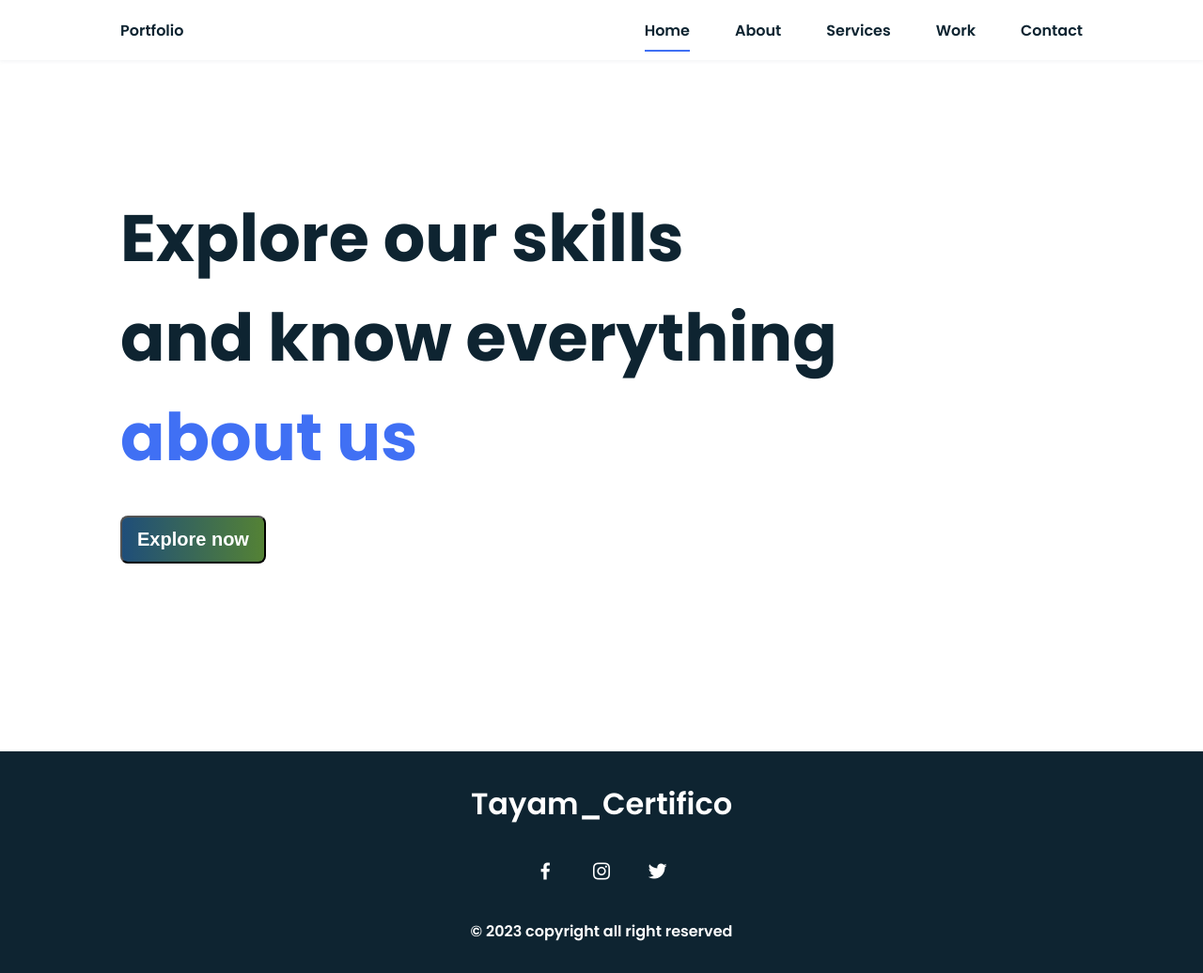
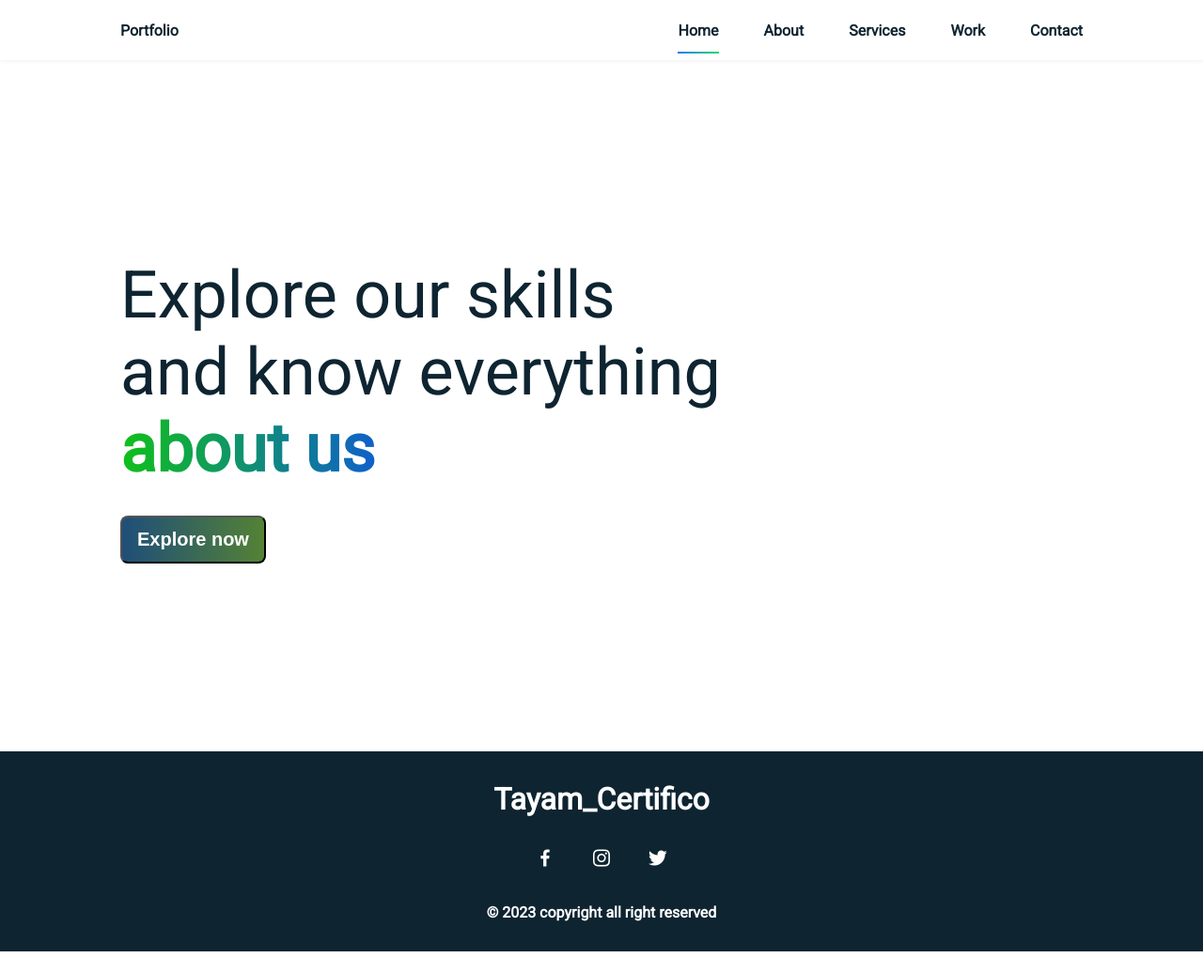
Before and after one commit to thirdxx/Tayam_Certifico, a PHP site: page /html/index.html in a window 1280 px wide. Shown: the whole page at 94% size. After the commit the page ends 1013 px from the top, so only its background shows below. Run offline with PHP 8.4, Linux system fonts and the light colour scheme.

Commit message:
little changes in css

```diff
--- a/css/about.css
+++ b/css/about.css
@@ -152,7 +152,7 @@ img {
   height: 0.18rem;
   left: 0;
   top: 2rem;
-  background-color: var(--first-color);
+  background-image: linear-gradient(to right, #1cb5c9, #66e929);
 }
 .nav__logo {
   color: var(--second-color);
@@ -170,7 +170,7 @@ img {
   height: 0.18rem;
   left: 0;
   top: 2rem;
-  background-color: var(--first-color);
+  background-image: linear-gradient(to right, #1b7ceb, #19db70);
 }
 
 .show {
--- a/css/aboutp2.css
+++ b/css/aboutp2.css
@@ -123,7 +123,7 @@ a {
   height: 0.18rem;
   left: 0;
   top: 2rem;
-  background-color: var(--first-color);
+  background-image: linear-gradient(to right, #1cb5c9, #66e929);
 }
 .nav__logo {
   color: var(--second-color);
@@ -141,7 +141,7 @@ a {
   height: 0.18rem;
   left: 0;
   top: 2rem;
-  background-color: var(--first-color);
+  background-image: linear-gradient(to right, #1b7ceb, #19db70);
 }
 
 .show {
--- a/css/services.css
+++ b/css/services.css
@@ -122,7 +122,7 @@ a {
   height: 0.18rem;
   left: 0;
   top: 2rem;
-  background-color: var(--first-color);
+  background-image: linear-gradient(to right, #1cb5c9, #66e929);
 }
 .nav__logo {
   color: var(--second-color);
@@ -140,7 +140,7 @@ a {
   height: 0.18rem;
   left: 0;
   top: 2rem;
-  background-color: var(--first-color);
+  background-image: linear-gradient(to right, #1b7ceb, #19db70);
 }
 
 .show {
--- a/css/styles.css
+++ b/css/styles.css
@@ -1,4 +1,4 @@
-@import url("https://fonts.googleapis.com/css2?family=Poppins:wght@400;600;700&display=swap");
+@import url("https://fonts.googleapis.com/css2?family=Roboto&display=swap");
 
 :root {
   --header-height: 3rem;
@@ -11,7 +11,7 @@
 }
 
 :root {
-  --body-font: "Poppins", sans-serif;
+  --body-font: "Roboto", sans-serif;
   --big-font-size: 2rem;
   --h2-font-size: 1.25rem;
   --normal-font-size: 0.938rem;
@@ -152,7 +152,7 @@ img {
   height: 0.18rem;
   left: 0;
   top: 2rem;
-  background-color: var(--first-color);
+  background-image: linear-gradient(to right, #1cb5c9, #66e929);
 }
 .nav__logo {
   color: var(--second-color);
@@ -170,7 +170,7 @@ img {
   height: 0.18rem;
   left: 0;
   top: 2rem;
-  background-color: var(--first-color);
+  background-image: linear-gradient(to right, #1b7ceb, #19db70);
 }
 
 .show {
@@ -186,12 +186,17 @@ img {
 }
 .home__title {
   font-size: 70px;
+  font-weight: 500;
   margin-top: 150px;
   margin-bottom: 30px;
   padding-bottom: 0%;
 }
 .home__title-color {
-  color: var(--first-color);
+  background: linear-gradient(to right, rgb(16, 192, 25), rgb(15, 96, 202));
+  -webkit-background-clip: text;
+  background-clip: text;
+  color: transparent;
+  font-weight: 900;
 }
 .home__social {
   display: flex;
--- a/css/works.css
+++ b/css/works.css
@@ -163,7 +163,7 @@ img {
   height: 0.18rem;
   left: 0;
   top: 2rem;
-  background-color: var(--first-color);
+  background-image: linear-gradient(to right, #1cb5c9, #66e929);
 }
 .nav__logo {
   color: var(--second-color);
@@ -181,7 +181,7 @@ img {
   height: 0.18rem;
   left: 0;
   top: 2rem;
-  background-color: var(--first-color);
+  background-image: linear-gradient(to right, #1b7ceb, #19db70);
 }
 
 .show {
```
Also changed, not shown: css/aboutp3.css (+2 -6 lines), css/contact.css (+7 -7 lines).
